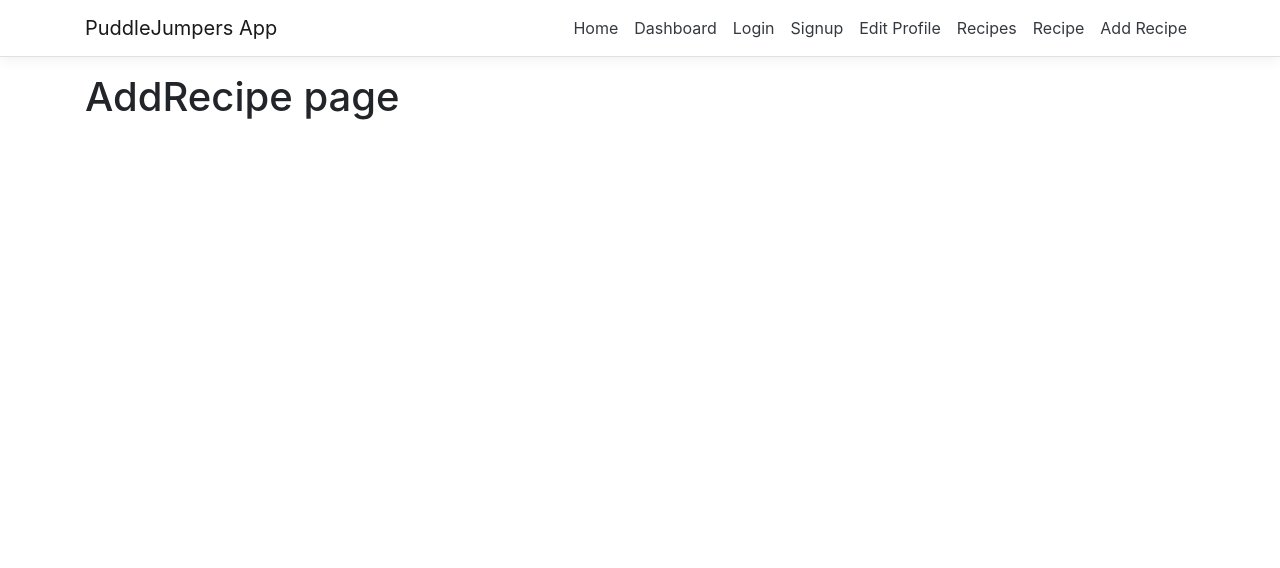
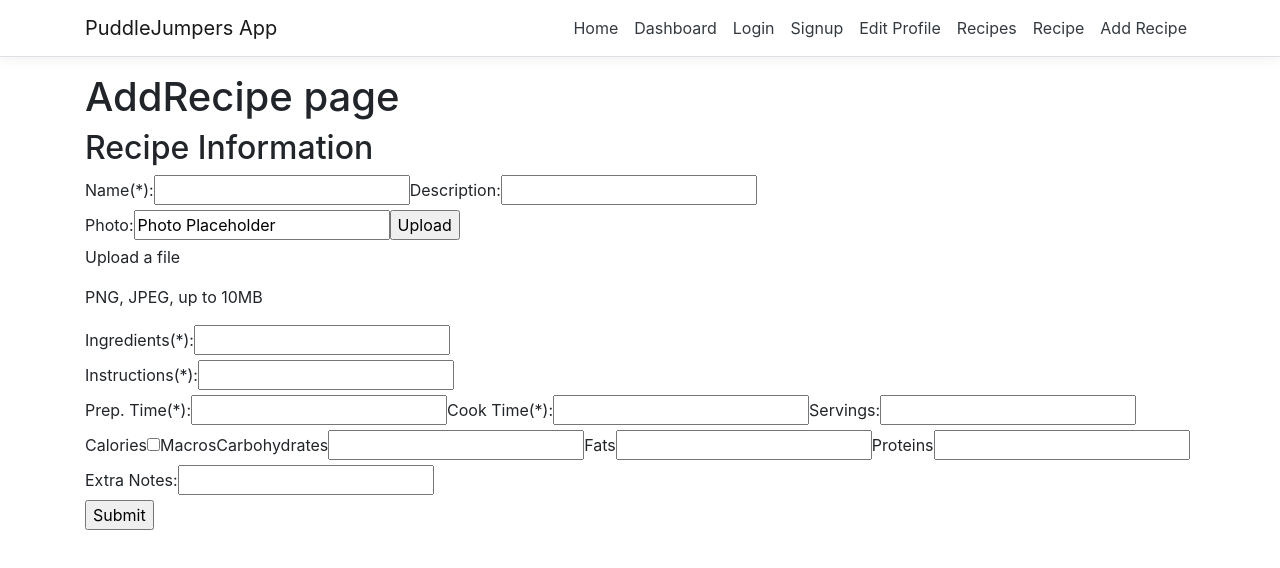
Before and after one commit to KrisztinaPap/Capstone_project, a React (Create React App) app in the folder frontend/: page /add-recipe in a window 1280 px wide. Shown: the top 568 px of the page. Built offline with nearby package versions, Linux system fonts and the light colour scheme.

Commit message:
[F]Build CreateRecipeSkeleton;

```diff
--- a/frontend/src/components/AddRecipe.js
+++ b/frontend/src/components/AddRecipe.js
@@ -1,10 +1,103 @@
-import React from 'react';
-import ReactDOM from 'react-dom';
+import React from "react";
+import ReactDOM from "react-dom";
 
 const AddRecipe = () => {
+
+  function SubmitRecipe(event) {
+    // This function will send the POST request to database to insert the new recipe.
+    event.preventDefault();
+
+  };
+
+  function PhotoUpload(event) {
+    // This function will handle uploading the image file corresponding to the new recipe being added.
+    event.preventDefault();
+
+  };
+
+  function AddIngredients(event) {
+    // This function will add an input field to the ingredient section once called upon.
+    event.preventDefault();
+    const ingredientSection = document.getElementById("ingredientSection");
+    let childCount = ingredientSection.childElementCount();
+    const newInput = document.createElement("INPUT");
+    const newLabel = document.createElement("LABEL");
+
+    // Set the attributes for the input fields.
+    newLabel.setAttribute("for", `ingredient${childCount}`);
+    newInput.setAttribute("id",`ingredient${childCount}`);
+    newInput.setAttribute("type","text");
+
+    // Add the new input to the section
+    ingredientSection.appendChild(newLabel);
+    ingredientSection.appendChild(newInput);
+  }
+
+  function ShowMacros(event) {
+    // This function will handle showing the macros input fields when the checkbox is ticked.
+    event.preventDefault();
+
+    // Grab the macro DOM elements
+    const carb = document.getElementById("addCarb");
+    const protein = document.getElementById("addProtein");
+    const fat = document.getElementById("addFat");
+
+    // Remove the hidden class from them.
+  };
+
   return (
-    <h1>AddRecipe page</h1>
+    <>
+      <h1>AddRecipe page</h1>
+      <h2>Recipe Information</h2>
+      <form onSubmit={SubmitRecipe}>
+        <section id="addRecipeBasics">
+          <label htmlFor="addRecipeName">Name(*):</label>
+          <input type="text" id="addRecipeName" />
+          <label htmlFor="addRecipeDescription">Description:</label>
+          <input type="text" id="addRecipeDescription" />
+          <form onSubmit={PhotoUpload}>
+            <label htmlFor="addRecipePhoto">Photo:</label>
+            <input type="text" id="addRecipePhoto" value="Photo Placeholder" />
+            <input type="submit" value="Upload" />
+          </form>
+          <div>
+            <p>Upload a file</p>
+            <p>PNG, JPEG, up to 10MB</p>
+          </div>
+        </section>
+        <section id="addRecipeRequirements">
+          <section id="ingredientSection">
+            <label htmlFor="ingredient1">Ingredients(*):</label>
+            <input type="text" id="ingredient1" />
+          </section>
+          <label htmlFor="instructions">Instructions(*):</label>
+          <input type="text" id="instructions" />
+        </section>
+        <section id="addRecipeLogistics">
+          <label htmlFor="addRecipePrepTime">Prep. Time(*):</label>
+          <input type="text" id="addRecipePrepTime" />
+          <label htmlFor="addRecipeCookTime">Cook Time(*):</label>
+          <input type="text" id="addRecipeCookTime" />
+          <label htmlFor="addRecipeServings">Servings:</label>
+          <input type="text" id="addRecipeServings" />
+        </section>
+        <section id="addRecipeAdditional">
+          <label htmlFor="addCalories">Calories</label>
+          <input type="checkbox" id="addRecipeMacros" />
+          <label htmlFor="addRecipeMacros">Macros</label>
+          <label htmlFor="addCarb">Carbohydrates</label>
+          <input type="text" id="addCarb" />
+          <label htmlFor="addFat">Fats</label>
+          <input type="text" id="addFat" />
+          <label htmlFor="addProtein">Proteins</label>
+          <input type="text" id="addProtein" />
+          <label htmlFor="addRecipeExtraNotes">Extra Notes:</label>
+          <input type="text" id="addRecipeExtraNotes" />
+        </section>
+        <input type="submit" />
+      </form>
+    </>
   );
-}
+};
 
 export default AddRecipe;
```
